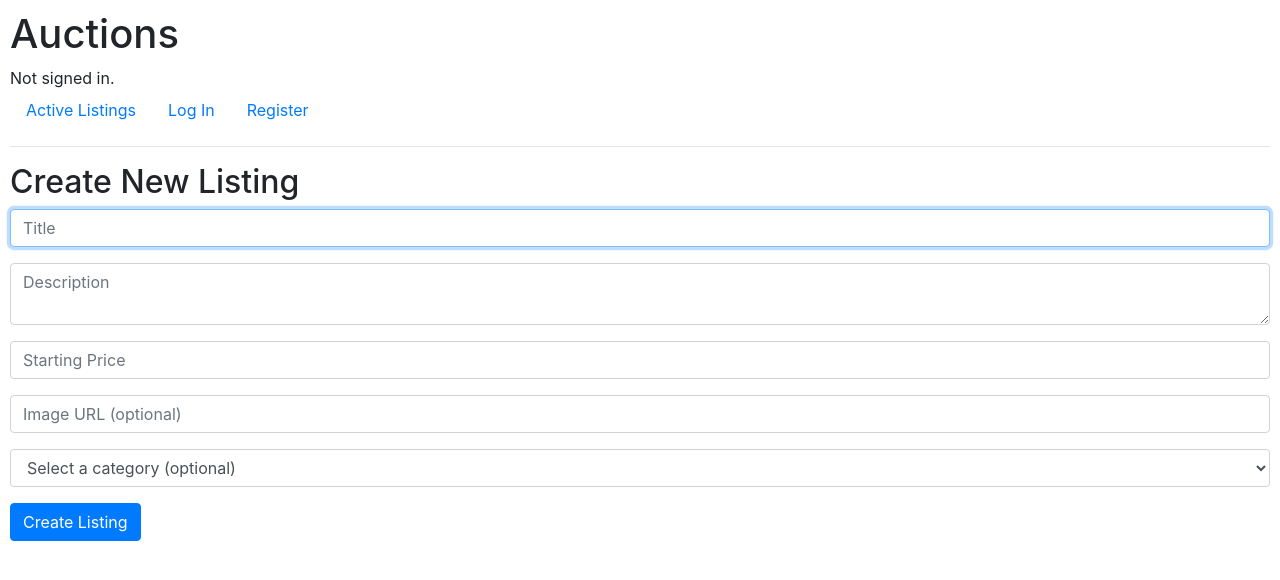
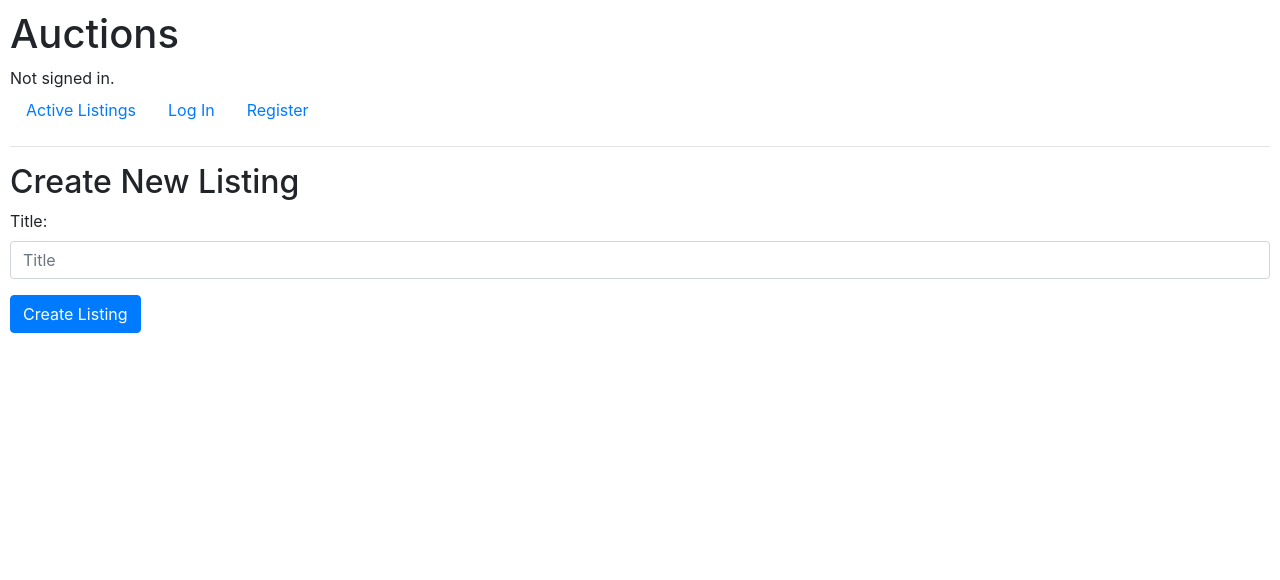
Before and after one commit to Shd-Dan/CS50web_project_2, a Django app: template commerce/auctions/templates/auctions/create_listing.html in a window 1280 px wide. Shown: the top 580 px of the page. Run offline with Django 3.2, Linux system fonts and the light colour scheme; the template is opened without the code that fills it, so the values that code supplies are empty; some libraries are stand-ins or nearby versions.

Commit message:
cursor rejected

```diff
--- /dev/null
+++ b/commerce/auctions/forms.py
@@ -0,0 +1,4 @@
+from django import forms
+
+class ListingForm(forms.Form):
+    title = forms.CharField(max_length=50)
--- a/commerce/auctions/models.py
+++ b/commerce/auctions/models.py
@@ -36,13 +36,10 @@ class Listing(models.Model):
     title = models.CharField(max_length=64)
     description = models.TextField()
     starting_price = models.DecimalField(max_digits=10, decimal_places=2)
-    current_price = models.DecimalField(max_digits=10, decimal_places=2, null=True, blank=True)
     image_url = models.URLField(null=True)
-    created_at = models.DateTimeField(auto_now_add=True)
-    is_active = models.BooleanField(default=True)
     category = models.ForeignKey(Category, on_delete=models.SET_NULL, related_name="listings", null=True, blank=True)
     seller = models.ForeignKey(User, on_delete=models.CASCADE, related_name="listings")
-    winner = models.ForeignKey(User, on_delete=models.SET_NULL, related_name="won_listings", null=True, blank=True)
+
 
     def __str__(self):
         return f"{self.title} - {self.seller.username}"
--- a/commerce/auctions/templates/auctions/create_listing.html
+++ b/commerce/auctions/templates/auctions/create_listing.html
@@ -5,26 +5,14 @@
 
     <form action="{% url 'create_listing' %}" method="post">
         {% csrf_token %}
+
         <div class="form-group">
-            <input class="form-control" autofocus type="text" name="title" placeholder="Title" required>
+            <label for="listing_title">Title:</label>
+            <input id="listing_title" type="text" name="listing_title" maxlength="100" required placeholder="Title" class="form-control">
         </div>
-        <div class="form-group">
-            <textarea class="form-control" name="description" placeholder="Description" required></textarea>
+
+        <div class="form-group mt-2">
+            <input class="btn btn-primary" type="submit" value="Create Listing">
         </div>
-        <div class="form-group">
-            <input class="form-control" type="number" name="starting_price" placeholder="Starting Price" step="0.01" min="0" required>
-        </div>
-        <div class="form-group">
-            <input class="form-control" type="url" name="image_url" placeholder="Image URL (optional)">
-        </div>
-        <div class="form-group">
-            <select class="form-control" name="category">
-                <option value="">Select a category (optional)</option>
-                {% for category_value, category_label in categories %}
-                    <option value="{{ category_value }}">{{ category_label }}</option>
-                {% endfor %}
-            </select>
-        </div>
-        <input class="btn btn-primary" type="submit" value="Create Listing">
     </form>
 {% endblock %}
```
Also changed, not shown: commerce/auctions/views.py (+9 -30 lines), commerce/auctions/migrations/0003_remove_listing_created_at_and_more.py (added), commerce/auctions/migrations/0004_listing_seller.py (added), commerce/db.sqlite3.
